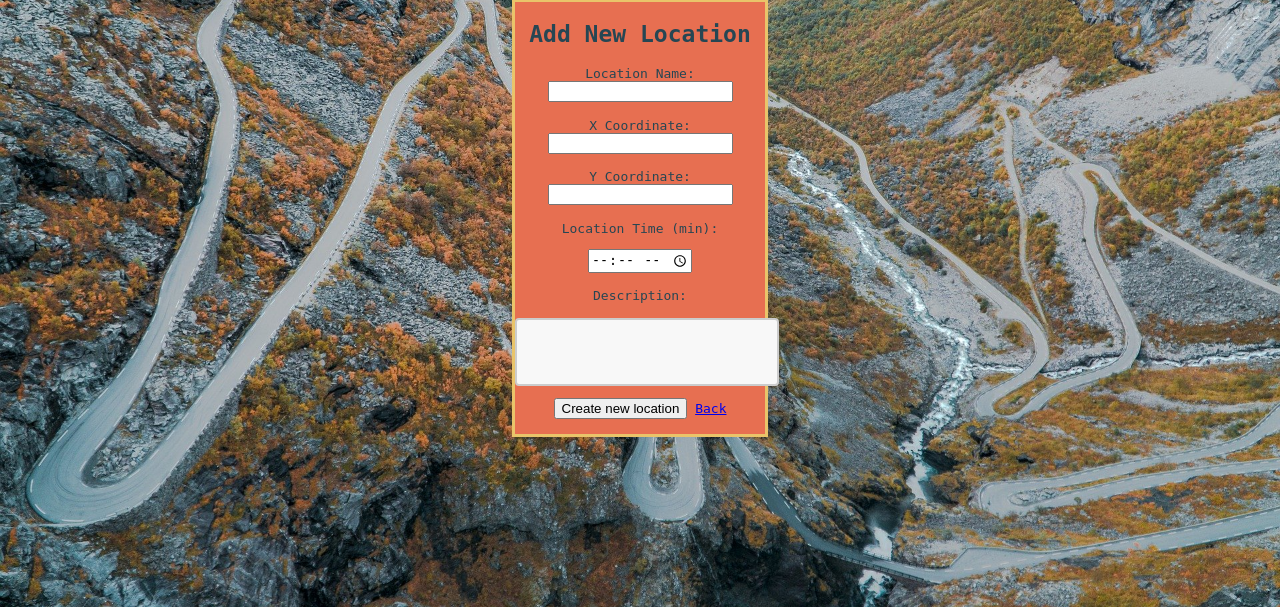
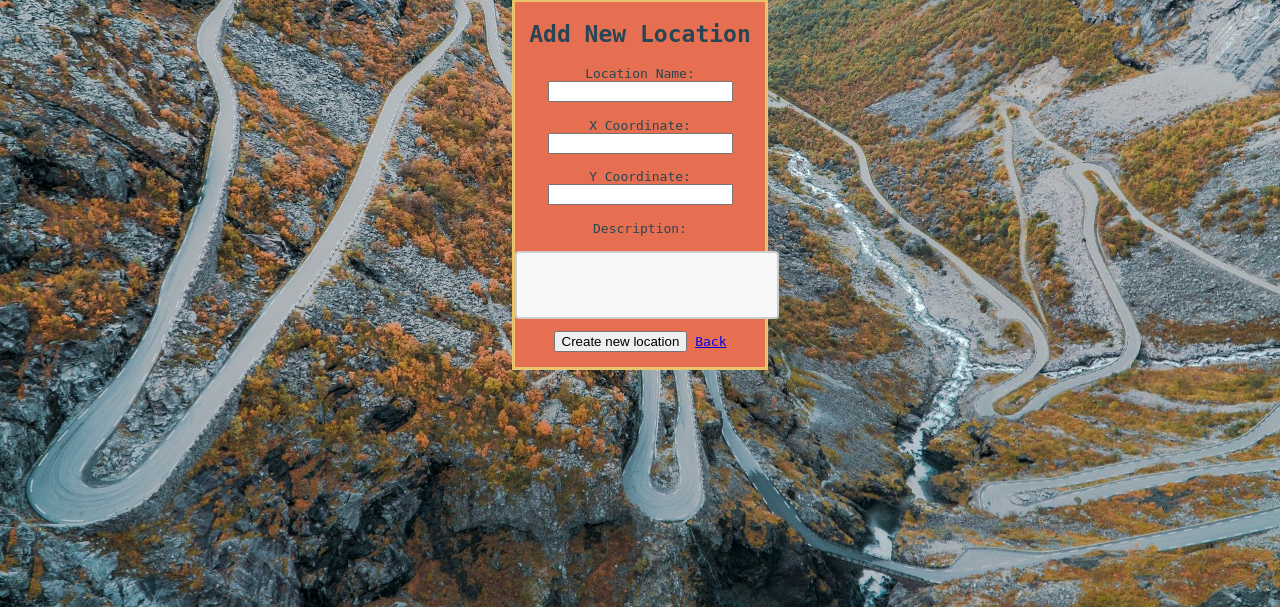
Before and after one commit to s3722286/SEPM-Tagon, a PHP site: page /addlocation.php in a window 1280 px wide. Shown: the part 193-800 px from the top of the page. Run offline with PHP 8.4, Linux system fonts and the light colour scheme; the visitor is signed in with stand-in values (Sample User, id 1).

Commit message:
Create Location fixed

```diff
--- a/addlocation.php
+++ b/addlocation.php
@@ -7,18 +7,20 @@ if(!isset($_SESSION['username'])){
 
 }
 //php not accurate or fully completed as database is not integrated
-if(isset($_POST['locationname']) && isset($_POST['xcoordinate']) && isset($_POST['ycoordinate']) && isset($_POST['locationtime'])){
+if(isset($_POST['locationname']) && isset($_POST['xcoordinate']) && isset($_POST['ycoordinate']) && isset($_POST['description'])){
   $locationname= $_POST['locationname'];
   $xcoordinate= $_POST['xcoordinate'];
   $ycoordinate= $_POST['ycoordinate'];
-  $locationtime= $_POST['locationtime'];
   $description= $_POST['description'];
+  // Location time is calculated assuming each word in description will take half a second to pronounce by the robot
+  // If odd number of words an extra half second is added to minimal time to be spent at a location
+  $locationtime= ceil(0.5 * str_word_count($description));
 
   //check if duplicate location name exists in the database
-  if(createLocation($locationname, $xcoordinate, $ycoordinate, $locationtime, $description)){
-    echo "Successfully created new location with the name of: $locationname";
+  if(createLocation($locationname, $xcoordinate, $ycoordinate, $locationtime, $description) !== FALSE){
+    echo "<script> alert(\"Successfully created new location with the name of: $locationname\");</script>";
   }else{
-    echo "Error: Failed to create location. A location with the name of $locationname already exists.";
+    echo "<script> alert(\"Error: Failed to create location. A location with the name of $locationname already exists.\");</script>";
   }
 }
 
@@ -31,7 +33,7 @@ if(isset($_POST['locationname']) && isset($_POST['xcoordinate']) && isset($_POST
     <form name="addlocation" method="post">
       <h2> Add new location </h2>
       <div class="row">
-        <p>Location Name:<input type="text" id="locationname" name="locationame" required></p>
+        <p>Location Name:<input type="text" id="locationname" name="locationname" required></p>
       </div>
       <div class="row">
         <p>X Coordinate:<input type="number" id="xcoordinate" name="xcoordinate" required></p>
@@ -40,15 +42,11 @@ if(isset($_POST['locationname']) && isset($_POST['xcoordinate']) && isset($_POST
         <p>Y Coordinate:<input type="number" id="ycoordinate" name="ycoordinate" required></p>
       </div>
       <div class="row">
-        <p>Location Time (min):</p><input type="time" id="locationtime" name="locationtime" required>
-      </div>
-      <div class="row">
         <label for="description">Description:</label>
         <br><br>
         <textarea class="description" id="description" name="description" rows="4" cols="30"> </textarea>
       </div>
       <div class="row">
-        <input type="hidden" id="pressedAdd" name="pressedAdd" value="1">
         <input type = "submit" value="Create new location">
         <a href= "main.php"> Back <a>
       </div>
--- a/createtour.php
+++ b/createtour.php
@@ -24,7 +24,7 @@ if(!isset($_SESSION['username'])){
             <div class="list">
                 <div class="row">
                     <label for="showtype">Add Location:</label>
-                    <select name="addlocations" size="1">
+                    <select name="locations[]" size="1">
                     <option value="" disabled selected hidden>Add a location</option>
                 </select>
                 </div>
--- a/database.php
+++ b/database.php
@@ -74,15 +74,18 @@ function createUser($username,$password, $userType){
 
 function canCreateLocation($locationname,$connection){
 
+    $connection = connect();
     // Check if username already exists
-    $sql = "SELECT * FROM sempdatabase.locations WHERE username='$locationname'";
+    $sql = "SELECT * FROM sempdatabase.locations WHERE locationName='$locationname'";
 
-    if ($connection->query($sql) !== FALSE && $connection->affected_rows == 0) {
+    if (($connection->query($sql) !== FALSE) && ($connection->affected_rows == 0)) {
+        $connection->close();
         return TRUE;
     }else {
+        $connection->close();
         return FALSE;
     }
-    $connection->close();
+
 
 }
 
@@ -99,14 +102,16 @@ function createLocation($locationname, $xcoordinate, $ycoordinate, $locationtime
     $sql = "INSERT INTO sempdatabase.locations (locationName, xCoordinate, yCoordinate, minTime, description)
     VALUES ('$locationname', '$xcoordinate', '$ycoordinate', '$locationtime', '$description')";
 
-    if (canCreateLocation($locationname,$connection) === TRUE && $connection->query($sql) === TRUE) {
+    if ((canCreateLocation($locationname,$connection) == TRUE) && ($connection->query($sql) !== FALSE)) {
+        $connection->close();
         return TRUE;
 
     }else {
+        $connection->close();
         return FALSE;
     }
 
-    $connection->close();
+
 }
 
 function validateLogin($username,$password){
```
